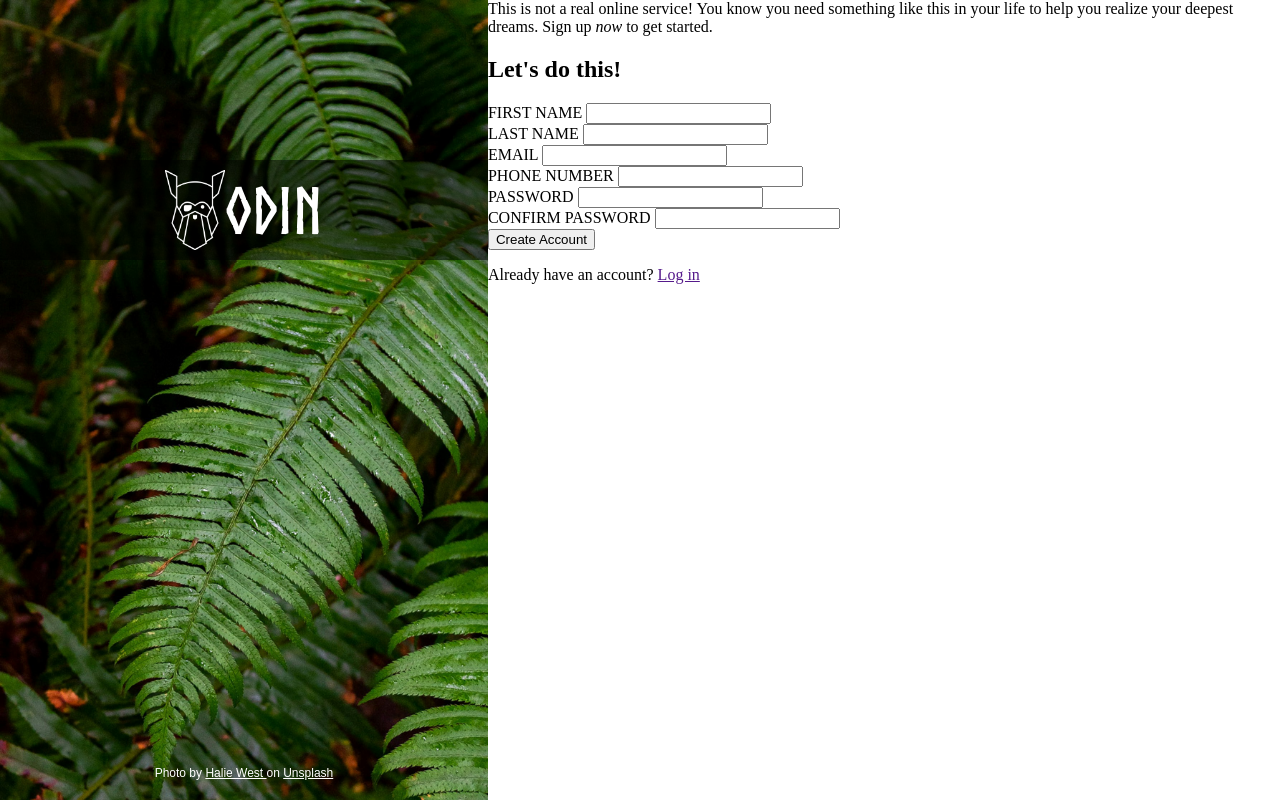
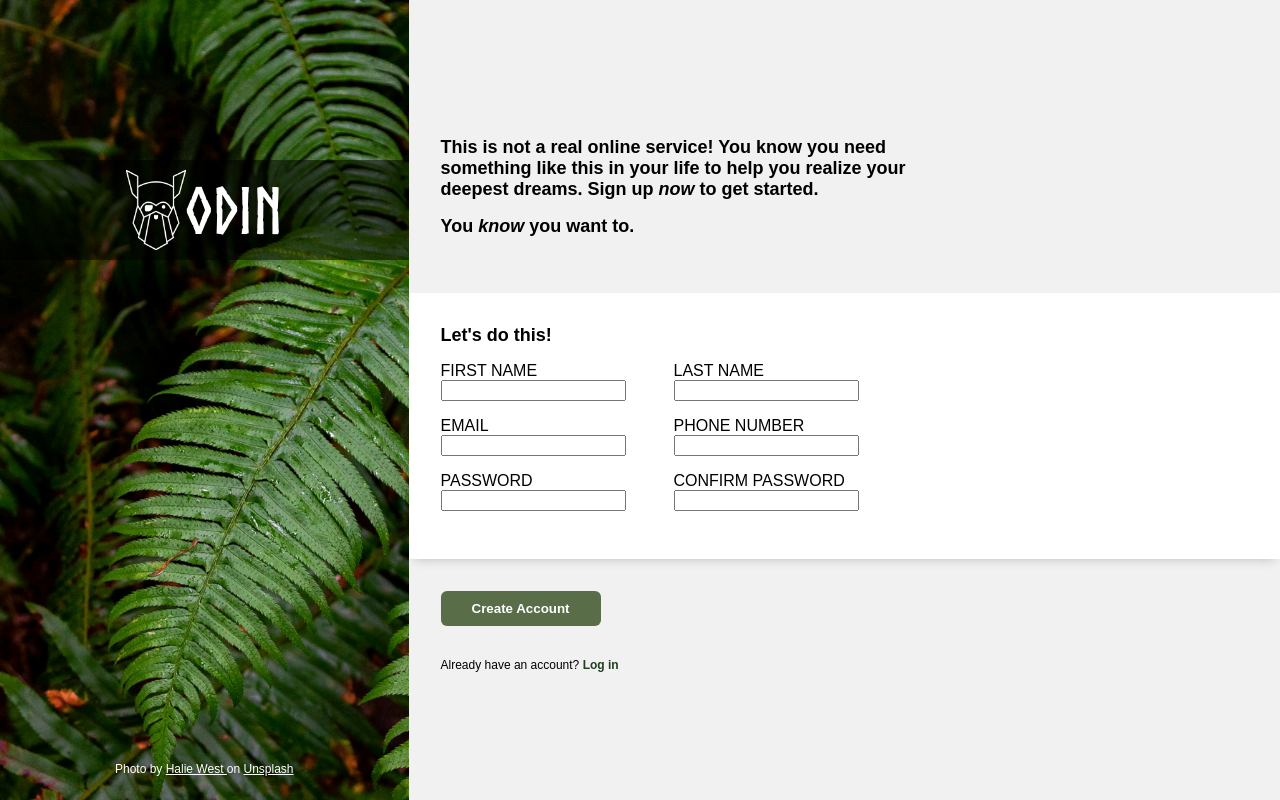
Before and after one commit to m-redw/sign-up-form, a plain HTML site: page index.html in a window 1280 px wide. Drawn offline with Linux system fonts and the light colour scheme.

Commit message:
Add basic styling to main section

```diff
--- a/index.html
+++ b/index.html
@@ -13,26 +13,32 @@
             <img src="odin-lined.png" alt="Odin logo.">
             <span>ODIN</span>
         </div>
-        <p class="bg-credits">Photo by
+        <div class="bg-credits">
+            Photo by
             <a href="https://unsplash.com/@haliewestphoto">
                 Halie West
-            </a> on
+            </a>
+            on
             <a href="https://unsplash.com/photos/green-leaf-plant-in-close-up-photography-25xggax4bSA">
                 Unsplash
             </a>
-        </p>
+        </div>
     </section>
 
     <section class="main-section">
-        <div>
+        <p class="top-text">
             This is not a real online service!
             You know you need something like this
             in your life to help you realize your
             deepest dreams. Sign up <em>now</em>
             to get started.
-        </div>
+        </p>
+        <p class="top-text">
+            You <em>know</em> you want to.
+        </p>
         <form id="signUp">
             <h2>Let's do this!</h2>
+            <div class="inputRow">
                 <div>
                     <label for="firstName">FIRST NAME</label>
                     <input type="text" id="firstName" name="firstName">
@@ -41,6 +47,9 @@
                     <label for="lastName">LAST NAME</label>
                     <input type="text" id="lastName" name="lastName">
                 </div>
+            </div>
+
+            <div class="inputRow">
                 <div>
                     <label for="email">EMAIL</label>
                     <input type="email" id="email" name="email">
@@ -49,6 +58,9 @@
                     <label for="phoneNum">PHONE NUMBER</label>
                     <input type="tel" id="phoneNum" name="phoneNum">
                 </div>
+            </div>
+
+            <div class="inputRow">
                 <div>
                     <label for="password">PASSWORD</label>
                     <input type="password" id="password" name="password">
@@ -57,10 +69,13 @@
                     <label for="passwordConfirm">CONFIRM PASSWORD</label>
                     <input type="password" id="passwordConfirm" name="passwordConfirm">
                 </div>
+            </div>
         </form>
 
+        <div class="bottom">
             <button type="submit" form="signUp">Create Account</button>
             <p>Already have an account? <a href="">Log in</a></p>
+        </div>
     </section>
 </body>
 </html>
--- a/styles.css
+++ b/styles.css
@@ -16,9 +16,16 @@
     font-display: swap;
 }
 
-body {
+:root {
+    --green-color: #596D48;
+}
+
+body, p, h2 {
     margin: 0;
     padding: 0;
+}
+
+body {
     box-sizing: border-box;
     display: flex;
 }
@@ -55,7 +62,7 @@ img[src="odin-lined.png"] {
     position: absolute;
     width: 100%;
     text-align: center;
-    bottom: 1%;
+    bottom: 3%;
     color: white;
     font-family: Arial, Helvetica, sans-serif;
     font-size: 12px;
@@ -66,7 +73,7 @@ img[src="odin-lined.png"] {
 }
 
 .bg-credits a:visited {
-    color: rgb(214, 193, 0);
+    color: #00a8be;
 }
 
 span {
@@ -74,3 +81,75 @@ span {
     color: white;
     font-size: 64px;
 }
+
+
+
+.main-section {
+    display: flex;
+    flex-direction: column;
+    justify-content: center;
+    background-color: rgb(241, 241, 241);
+    width: 100%;
+    font-family: Arial, Helvetica, sans-serif;
+}
+
+.top-text {
+    width: 500px;
+    margin: 8px 32px;
+    font-size: 18px;
+    font-weight: bold;
+}
+
+form {
+    margin: 48px 0px 32px;
+    padding: 32px;
+    background-color: white;
+    box-shadow: 0 5px 10px -5px rgb(187, 187, 187);
+}
+
+h2 {
+    font-size: 18px;
+    margin: 0 0 16px 0;
+}
+
+label {
+    display: block;
+}
+
+.inputRow {
+    display: flex;
+    gap: 48px;
+    margin: 0 0 16px 0;
+}
+
+.bottom {
+    margin: 0 32px;
+    font-size: 12px;
+}
+
+button {
+    width: 160px;
+    height: 35px;
+
+    background-color: var(--green-color);
+    color: white;
+    border: none;
+    border-radius: 6px;
+
+    font-weight: bold;
+
+    margin: 0 0 32px 0;
+}
+
+.bottom a {
+    font-weight: bold;
+    text-decoration: none;
+}
+
+.bottom a:link {
+    color: var(--green-color);
+}
+
+.bottom a:visited {
+    color: #223d21;
+}
```
Lines whose indentation alone changed are shown as unchanged.
